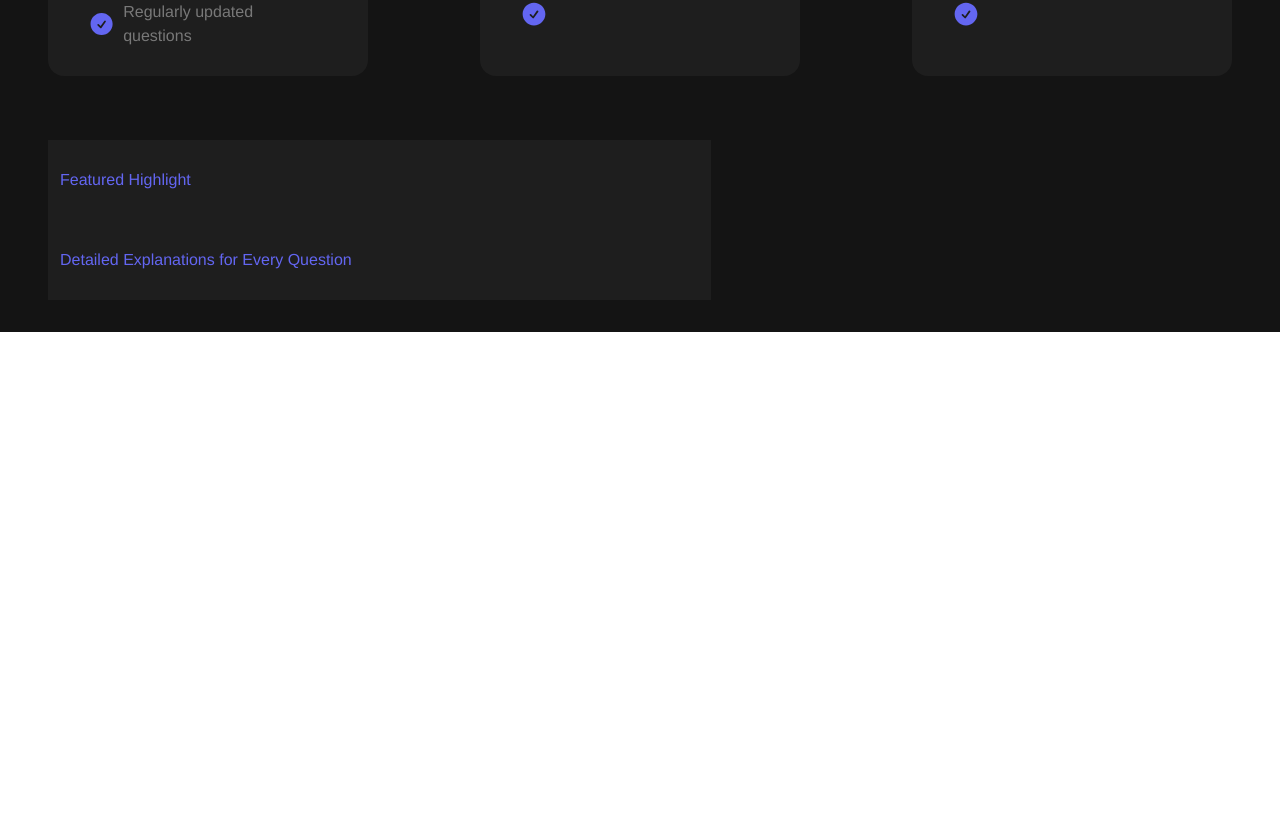
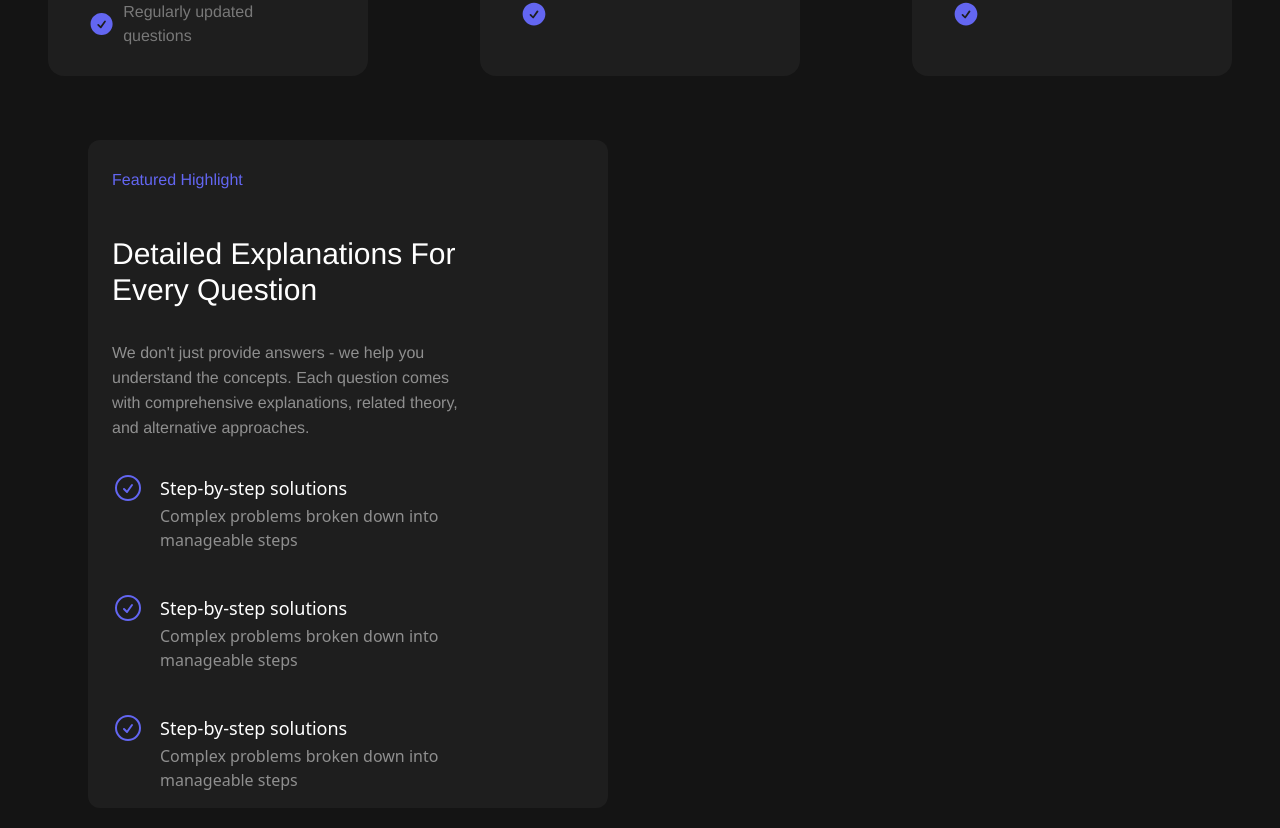
Before and after one commit to SHUBH4M13/OnlineAssement, a React (Vite) app: page / in a window 1280 px wide. Shown: the part 1479-2307 px from the top of the page. Before the commit the page ends 1811 px from the top, so only its background shows below. Built offline with nearby package versions, Linux system fonts and the light colour scheme.

Commit message:
added DetailboxLeft text and ticks

```diff
--- a/src/Components/HomePage/HomeFeatures/DetailExplainBox.jsx
+++ b/src/Components/HomePage/HomeFeatures/DetailExplainBox.jsx
@@ -1,18 +1,56 @@
 import React from 'react'
+import { CheckCircleIcon } from '@heroicons/react/24/outline'
+export default function DetailExplainBox() {
+    return (
+        <div className=' px-10  w-8/10 flex'>
+            <div className='w-6/10 bg-[#1e1e1e] rounded-xl '>
+                <div className=' px-6 py-7'>
+                    <h3 className=' font-Helvetica font-medium text-[#6366f1] '>Featured Highlight</h3>
+                </div>
+                <div className='px-6 py-4'>
+                    <h3 className='font-Helvetica font-medium text-white text-3xl'>Detailed Explanations For  </h3>
+                    <h3 className='font-Helvetica font-medium text-white text-3xl'>Every Question</h3>
+                </div>
 
-export default function DetailExplainBox() {
-  return (
-    <div className=' w-8/10 flex'>
-        <div className='w-7/10 bg-[#1e1e1e] '>
-            <div className=' px-3 py-7'>
-                <h3 className=' font-Helvetica font-medium text-[#6366f1] '>Featured Highlight</h3>
-            </div>
-            <div className=' px-3 py-7'>
-                <h3 className=' font-Helvetica font-medium text-[#6366f1] '>Detailed Explanations for Every Question</h3>
+                <div className='px-6 py-4'>
+                    <span className='font-Helvetica text-white/50 '>We don't just provide answers - we help you <br />
+                        understand the   concepts. Each question comes <br />
+                        with comprehensive explanations, related theory,  <br />
+                        and alternative approaches.</span>
+                </div>
+
+                <div className=' flex flex-col px-6 py-4 gap-10'>
+
+                    <div>
+                        <div className=' flex items-center'>
+                            <CheckCircleIcon className=' size-8 text-[#6366f1]' />
+                            <p className=' px-4 text-white text-lg'>Step-by-step solutions</p>
+                        </div>
+                        <p className=' px-12 text-white/50 text-md' >Complex problems broken  down into <br /> manageable steps</p>
+                    </div>
+
+                    <div>
+                        <div className=' flex items-center'>
+                            <CheckCircleIcon className=' size-8 text-[#6366f1]' />
+                            <p className=' px-4 text-white text-lg'>Step-by-step solutions</p>
+                        </div>
+                        <p className=' px-12 text-white/50 text-md' >Complex problems broken  down into <br /> manageable steps</p>
+                    </div>
+
+                    <div>
+                        <div className=' flex items-center'>
+                            <CheckCircleIcon className=' size-8 text-[#6366f1]' />
+                            <p className=' px-4 text-white text-lg'>Step-by-step solutions</p>
+                        </div>
+                        <p className=' px-12 text-white/50 text-md' >Complex problems broken  down into <br /> manageable steps</p>
+                    </div>
+
+
+                </div>
+
             </div>
         </div>
-    </div>
-  )
+    )
 }
 
 //1e1e1e
```
